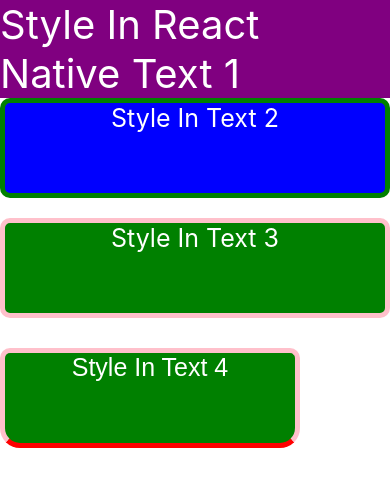
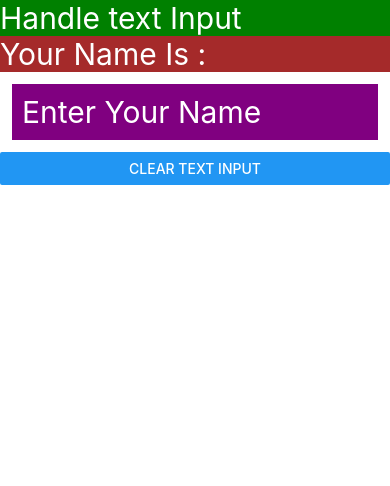
Before and after one commit to mtalhaleo2002/RN-App-From-Bg, a React Native app: screen / in a window 390 px wide. Shown: the top 486 px of the page. Built offline with nearby package versions, Linux system fonts and the light colour scheme.

Commit message:
Text Inputs In React Native

```diff
--- a/App.tsx
+++ b/App.tsx
@@ -1,42 +1,35 @@
-import React from 'react';
-import { Text, View, StyleSheet } from 'react-native';
-import ExStyles from './style';
-
+import React, { useState } from 'react';
+import { Text, View, StyleSheet, TextInput, Button } from 'react-native';
 const App = () => {
+  const [name, setName] = useState('');
   return (
     <View>
-      <Text style={{ fontSize: 40, backgroundColor: 'purple', color: 'white' }}>
-        Style In React Native Text 1
+      <Text style={{ fontSize: 30, backgroundColor: 'green', color: 'white' }}>
+        Handle text Input
       </Text>
-      <Text style={styles.textBox}>Style In Text 2</Text>
-      <Text style={ExStyles.textBox2}>Style In Text 3</Text>
-      <Text style={[styles.boxText, ExStyles.textBox2, { width: 300 }]}>
-        Style In Text 4
+      <Text style={{ fontSize: 30, backgroundColor: 'brown', color: 'white' }}>
+        Your Name Is : {name}
       </Text>
+      <TextInput
+        style={styles.textInput}
+        placeholder="Enter Your Name"
+        value={name}
+        onChangeText={text => setName(text)}
+      />
+      <Button title="Clear Text Input" onPress={() => setName('')} />
     </View>
   );
 };
 
 const styles = StyleSheet.create({
-  textBox: {
-    fontSize: 25,
-    backgroundColor: 'blue',
+  textInput: {
+    fontSize: 30,
+    backgroundColor: 'purple',
     color: 'white',
-    height: 100,
-    textAlign: 'center',
-    textAlignVertical: 'center',
-    marginBottom: 20,
-    borderColor: 'green',
-    borderWidth: 5,
-    borderRadius: 10,
-  },
-  boxText: {
-    fontFamily: 'Arial',
-    marginTop: 10,
-    borderBottomColor: 'red',
-    borderBottomWidth: 5,
-    borderBottomLeftRadius: 20,
-    borderBottomRightRadius: 20,
+    margin: 10,
+    padding: 10,
+    borderWidth: 2,
+    borderColor: 'white',
   },
 });
 
```
